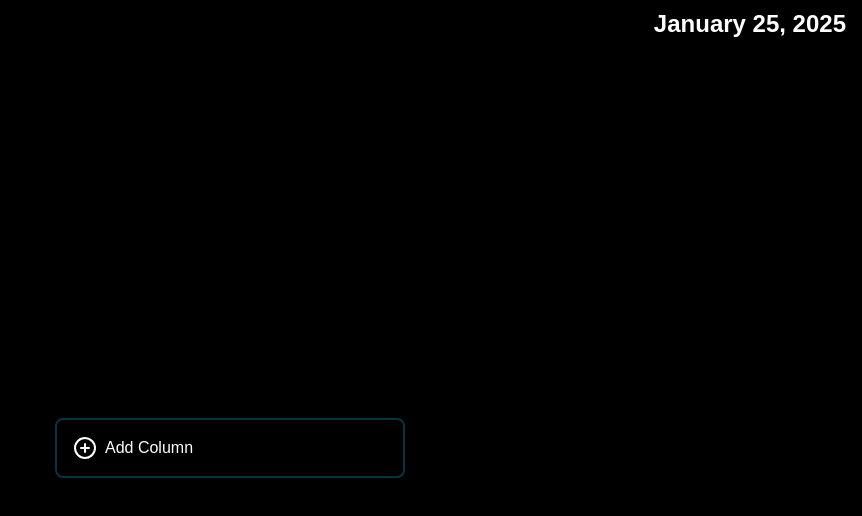
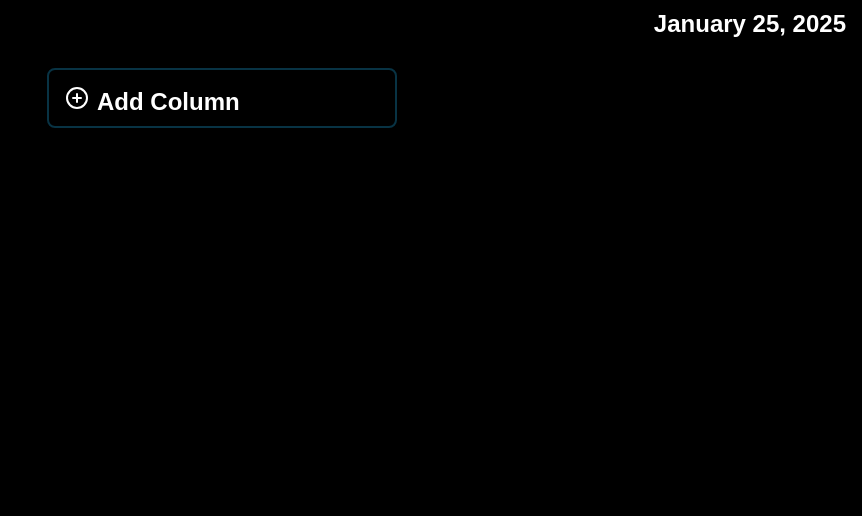
Before and after one commit to Vitalik6768/to-do-board, a Next.js app: page / in a window 1280 px wide. Shown: the top 516 px of the page, without its empty margins (418-1280 px from the left). Built offline with nearby package versions, Linux system fonts and the light colour scheme.

Commit message:
Update KanbanBoard.tsx

```diff
--- a/app/(dashboard)/components/KanbanBoard.tsx
+++ b/app/(dashboard)/components/KanbanBoard.tsx
@@ -26,7 +26,12 @@ function KanbanBoard() {
     )
 
     return (
-        <div className='m-auto flex min-h-screen w-full items-center overflow-x-auto overflow-y-hidden px-[40px]'>
+        <>
+
+
+        <div className='m-auto flex w-full items-center overflow-x-auto overflow-y-hidden px-[40px]'>
+
+
             <div className='m-auto flex gap-4'>
 
                 <DndContext
@@ -51,13 +56,7 @@ function KanbanBoard() {
                                 />)}
                         </SortableContext>
                     </div>
-                    <button
-                        onClick={() => CreateNewColumn()}
-                        className='h-[60px] w-[350px] min-w-[350px] cursor-pointer rounded-lg border-2 border-cyan-950 p-4 ring-2 ring-transparent hover:ring-2 hover:ring-rose-600 text-white flex gap-2'
-                    >
-                        <CirclePlus />
-                        Add Column
-                    </button>
+
 
                     {createPortal(
                         <DragOverlay>
@@ -84,10 +83,23 @@ function KanbanBoard() {
 
                     )
                     }
+
                 </DndContext>
 
             </div>
         </div>
+
+        <div className='text-white text-2xl font-bold px-4 py-2 justify-items-center mt-3'>
+        <button
+                onClick={() => CreateNewColumn()}
+                className='h-[60px] w-[350px] min-w-[350px] cursor-pointer rounded-lg border-2 border-cyan-950 p-4 ring-2 ring-transparent hover:ring-2 hover:ring-rose-600 text-white flex gap-2'
+            >
+                <CirclePlus />
+                Add Column
+            </button>
+
+        </div>
+        </>
     )
 
     function onDragOver(event: DragOverEvent) {
@@ -103,7 +115,7 @@ function KanbanBoard() {
         const isActiveTask = active.data.current?.type === 'Task'
         const isOverTask = over.data.current?.type === 'Task'
 
-        if (!isActiveTask)return
+        if (!isActiveTask) return
 
 
         if (isActiveTask && isOverTask) {
@@ -120,7 +132,7 @@ function KanbanBoard() {
         }
 
         const isOverColumn = over.data.current?.type === 'Column'
-        if(isActiveTask && isOverColumn){
+        if (isActiveTask && isOverColumn) {
 
 
             setTasks((tasks) => {
```
